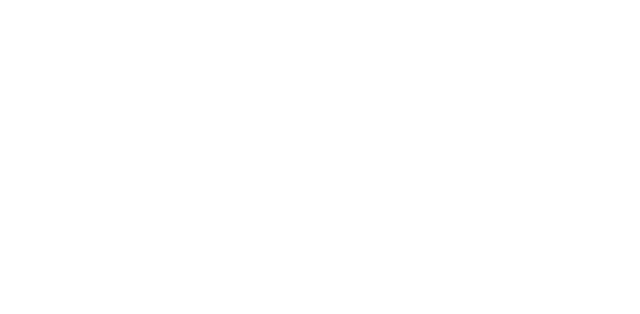
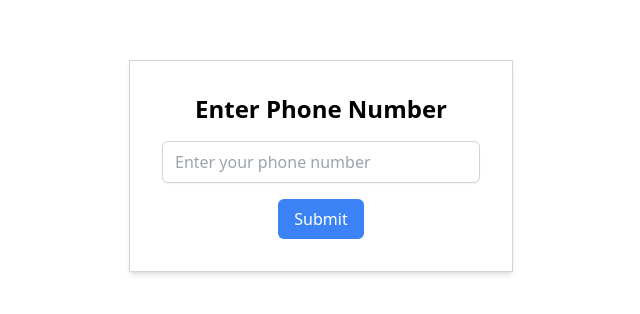
Before and after one commit to Pratima4003/Uberization, a React (Create React App) app in the folder frontend/: page /track in a window 1280 px wide. Before the commit this address had no page. Shown: the part 234-548 px from the top of the page, without its empty margins (319-959 px from the left). Built offline with nearby package versions, Linux system fonts and the light colour scheme.

Commit message:
Admin Track Location done

```diff
--- a/frontend/package.json
+++ b/frontend/package.json
@@ -11,6 +11,7 @@
     "next": "^14.2.4",
     "react": "^18.3.1",
     "react-dom": "^18.3.1",
+    "react-leaflet": "^4.2.1",
     "react-redux": "^9.1.2",
     "react-router-dom": "^6.23.1",
     "react-scripts": "^5.0.1",
--- a/frontend/src/frontend/App.js
+++ b/frontend/src/frontend/App.js
@@ -10,6 +10,7 @@ import VehicleDetails from "./page/admin/vehicletypes/VehicleDetails";
 import DriverDetails from "./page/admin/drvierdetails/DriverDetails";
 import RequestApproval from "./page/admin/approverequests/RequestsApproval";
 import PendingRequests from "./page/admin/pendingrequests/PendingRequests";
+import TrackVehicle from "./page/admin/trackvehicle/TrackVehicle";
 
 function App() {
   return (
@@ -25,6 +26,7 @@ function App() {
         <Route exact path="/driverdetails" element={<DriverDetails />} />
         <Route exact path="/requestapproval" element={<RequestApproval />} />
         <Route exact path="/pendingrequest" element={<PendingRequests />} />
+        <Route exact path="/track" element={<TrackVehicle />} />
       </Routes>
     </>
   );
--- a/frontend/src/frontend/components/sidebar/AdminSidebar.js
+++ b/frontend/src/frontend/components/sidebar/AdminSidebar.js
@@ -11,7 +11,7 @@ const AdminSidebar = () => {
         <a href="/driverdetails" className="block py-2.5 px-4 rounded transition duration-200 hover:bg-gray-700 hover:text-white">Drivers Details</a>
         <a href="/requestapproval" className="block py-2.5 px-4 rounded transition duration-200 hover:bg-gray-700 hover:text-white">Request Approval</a>
         <a href="/pendingrequest" className="block py-2.5 px-4 rounded transition duration-200 hover:bg-gray-700 hover:text-white">Pending Requests</a>
-        <a href="/trackvehicle" className="block py-2.5 px-4 rounded transition duration-200 hover:bg-gray-700 hover:text-white">Track Vehicle</a>
+        <a href="/track" className="block py-2.5 px-4 rounded transition duration-200 hover:bg-gray-700 hover:text-white">Track Vehicle</a>
         <a href="#" className="block py-2.5 px-4 rounded transition duration-200 hover:bg-red-700 hover:text-white">Logout</a>
       </nav>
     </div>
--- a/frontend/src/frontend/page/admin/dashboard/AdminDashboard.js
+++ b/frontend/src/frontend/page/admin/dashboard/AdminDashboard.js
@@ -83,7 +83,7 @@ const AdminDashboard = () => {
                     </p>
                   </div>
                 </a>
-                <a href="#">
+                <a href="/track">
                   <div className="w-full bg-white rounded-lg hover:bg-gray-100 shadow-md p-4">
                     <h4 className="text-gray-700 text-lg font-medium mb-4">
                       Track Vehicles
--- /dev/null
+++ b/frontend/src/frontend/page/admin/trackvehicle/TrackVehicle.js
@@ -0,0 +1,102 @@
+import React, { useState } from "react";
+import { MapContainer, TileLayer, Marker, Popup } from "react-leaflet";
+import L from "leaflet";
+import "leaflet/dist/leaflet.css";
+
+// Include Tailwind classes directly in JSX
+const phoneInputPopupClasses = "fixed top-1/2 left-1/2 transform -translate-x-1/2 -translate-y-1/2 bg-white p-8 border border-gray-300 shadow-md z-50 max-w-sm w-full text-center";
+
+let DefaultIcon = L.icon({
+  iconUrl: "https://unpkg.com/leaflet@1.7.1/dist/images/marker-icon.png",
+  shadowUrl: "https://unpkg.com/leaflet@1.7.1/dist/images/marker-shadow.png",
+});
+
+L.Marker.prototype.options.icon = DefaultIcon;
+
+const cellTowers = [
+  { lat: 19.117, lng: 72.856, signalStrength: 50 }, // Simulated cell tower data
+  { lat: 19.112, lng: 72.855, signalStrength: 60 },
+  { lat: 19.114, lng: 72.857, signalStrength: 70 },
+];
+
+// Simplified path loss model to estimate distance from signal strength
+const calculateDistance = (signalStrength) => {
+  // Assuming signal strength in dBm and a simplified path loss model
+  const referenceSignal = 0; // Reference signal strength at 1 meter
+  const pathLossExponent = 1; // Path loss exponent (free space)
+  return Math.pow(
+    10,
+    (referenceSignal - signalStrength) / (10 * pathLossExponent)
+  );
+};
+
+const triangulatePosition = (towers) => {
+  // Using a simple geometric mean for triangulation
+  let x = 0,
+    y = 0;
+  towers.forEach((tower) => {
+    const distance = calculateDistance(tower.signalStrength);
+    x += tower.lat + distance;
+    y += tower.lng + distance;
+  });
+  x /= towers.length;
+  y /= towers.length;
+  return { lat: x, lng: y };
+};
+
+const TrackVehicle = () => {
+  const [showPhoneNumberInput, setShowPhoneNumberInput] = useState(true);
+  const [phoneNumber, setPhoneNumber] = useState("");
+  const [position, setPosition] = useState({ lat: 19.117, lng: 72.856 });
+
+  const handlePhoneNumberSubmit = () => {
+    // Here you might want to validate phoneNumber before proceeding
+    setShowPhoneNumberInput(false);
+    const estimatedPosition = triangulatePosition(cellTowers);
+    setPosition(estimatedPosition);
+  };
+
+  return (
+    <>
+      {showPhoneNumberInput ? (
+        <div className={phoneInputPopupClasses}>
+          <h2 className="text-2xl font-bold mb-4">Enter Phone Number</h2>
+          <input
+            type="text"
+            value={phoneNumber}
+            onChange={(e) => setPhoneNumber(e.target.value)}
+            placeholder="Enter your phone number"
+            className="block w-full px-3 py-2 border border-gray-300 rounded-md shadow-sm mb-4"
+          />
+          <button
+            onClick={handlePhoneNumberSubmit}
+            className="bg-blue-500 hover:bg-blue-600 text-white py-2 px-4 rounded-md transition duration-200"
+          >
+            Submit
+          </button>
+        </div>
+      ) : (
+        <MapContainer
+          center={[position.lat, position.lng]}
+          zoom={13}
+          style={{ height: "100vh", width: "100%" }}
+        >
+          <TileLayer
+            url="https://{s}.tile.openstreetmap.org/{z}/{x}/{y}.png"
+            attribution='&copy; <a href="https://www.openstreetmap.org/copyright">OpenStreetMap</a> contributors'
+          />
+          <Marker position={[position.lat, position.lng]}>
+            <Popup>Estimated Position</Popup>
+          </Marker>
+          {cellTowers.map((tower, index) => (
+            <Marker key={index} position={[tower.lat, tower.lng]}>
+              <Popup>Cell Tower {index + 1}</Popup>
+            </Marker>
+          ))}
+        </MapContainer>
+      )}
+    </>
+  );
+};
+
+export default TrackVehicle;
```
Also changed, not shown: 1 other file (tests, documents, lock files or other folders).
